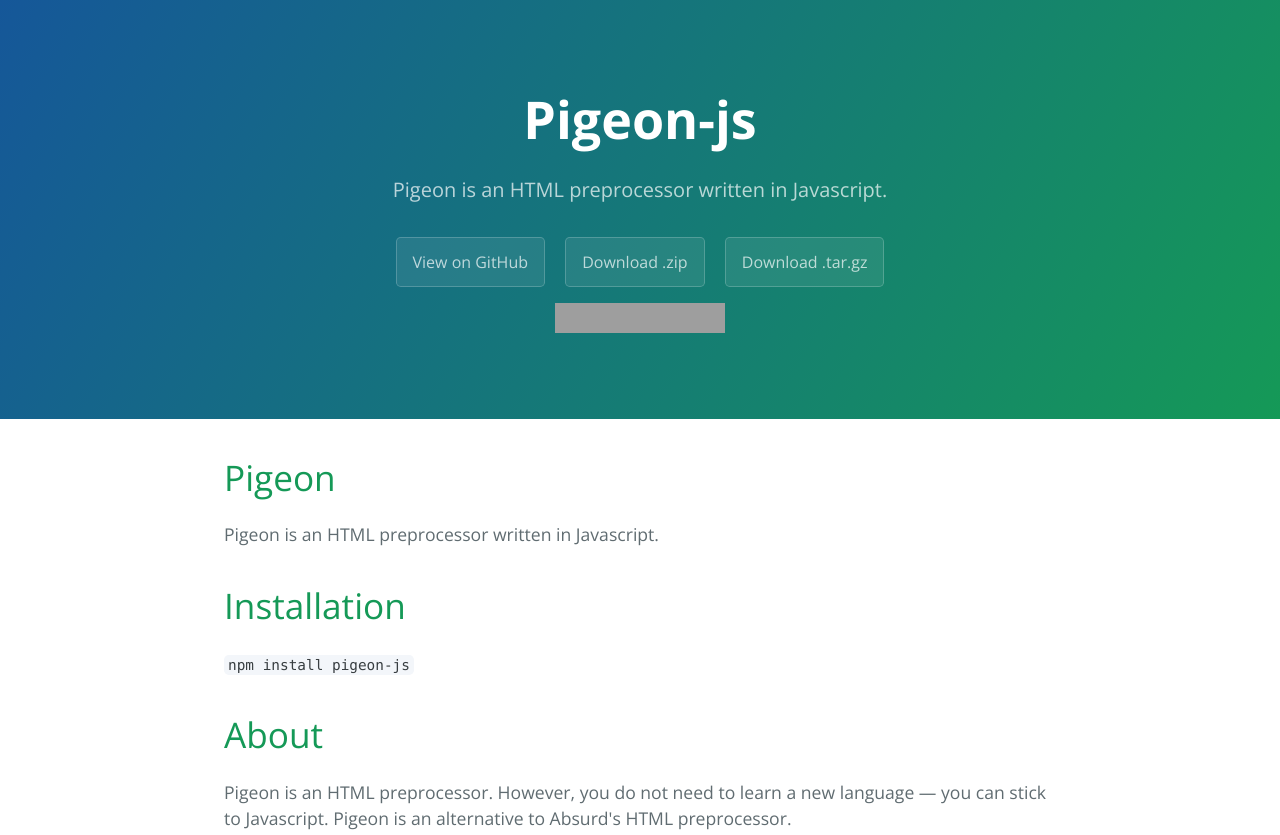
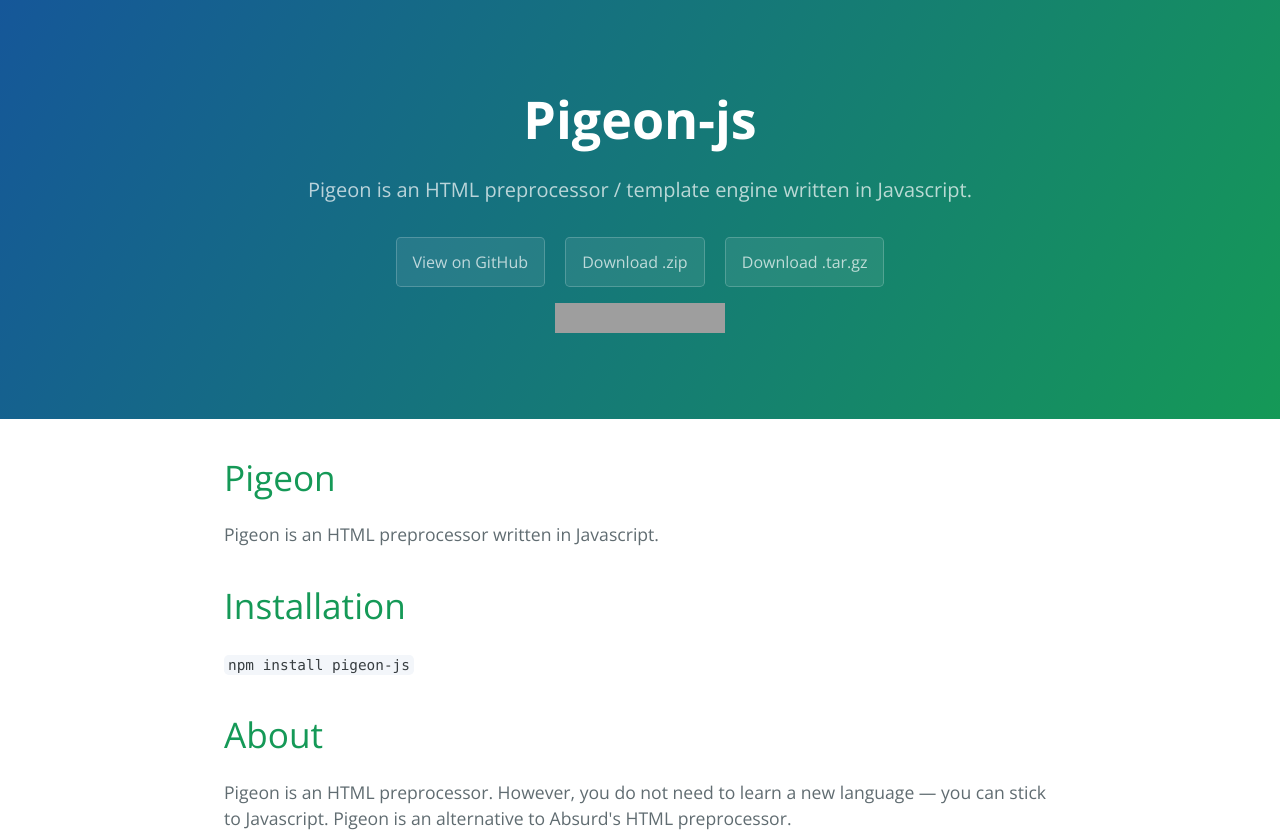
Before and after one commit to night-codes/pigeon-js, a plain HTML site: page index.html in a window 1280 px wide. Shown: the top 835 px of the page. Drawn offline with nearby package versions, Linux system fonts and the light colour scheme; grey boxes are pictures that could not be loaded.

Commit message:
Update index.html

```diff
--- a/index.html
+++ b/index.html
@@ -12,7 +12,7 @@
   <body>
     <section class="page-header">
       <h1 class="project-name">Pigeon-js</h1>
-      <h2 class="project-tagline">Pigeon is an HTML preprocessor written in Javascript.</h2>
+      <h2 class="project-tagline">Pigeon is an HTML preprocessor / template engine written in Javascript.</h2>
       <a href="https://github.com/avxto/pigeon-js" class="btn">View on GitHub</a>
       <a href="https://github.com/avxto/pigeon-js/zipball/master" class="btn">Download .zip</a>
       <a href="https://github.com/avxto/pigeon-js/tarball/master" class="btn">Download .tar.gz</a>
```
